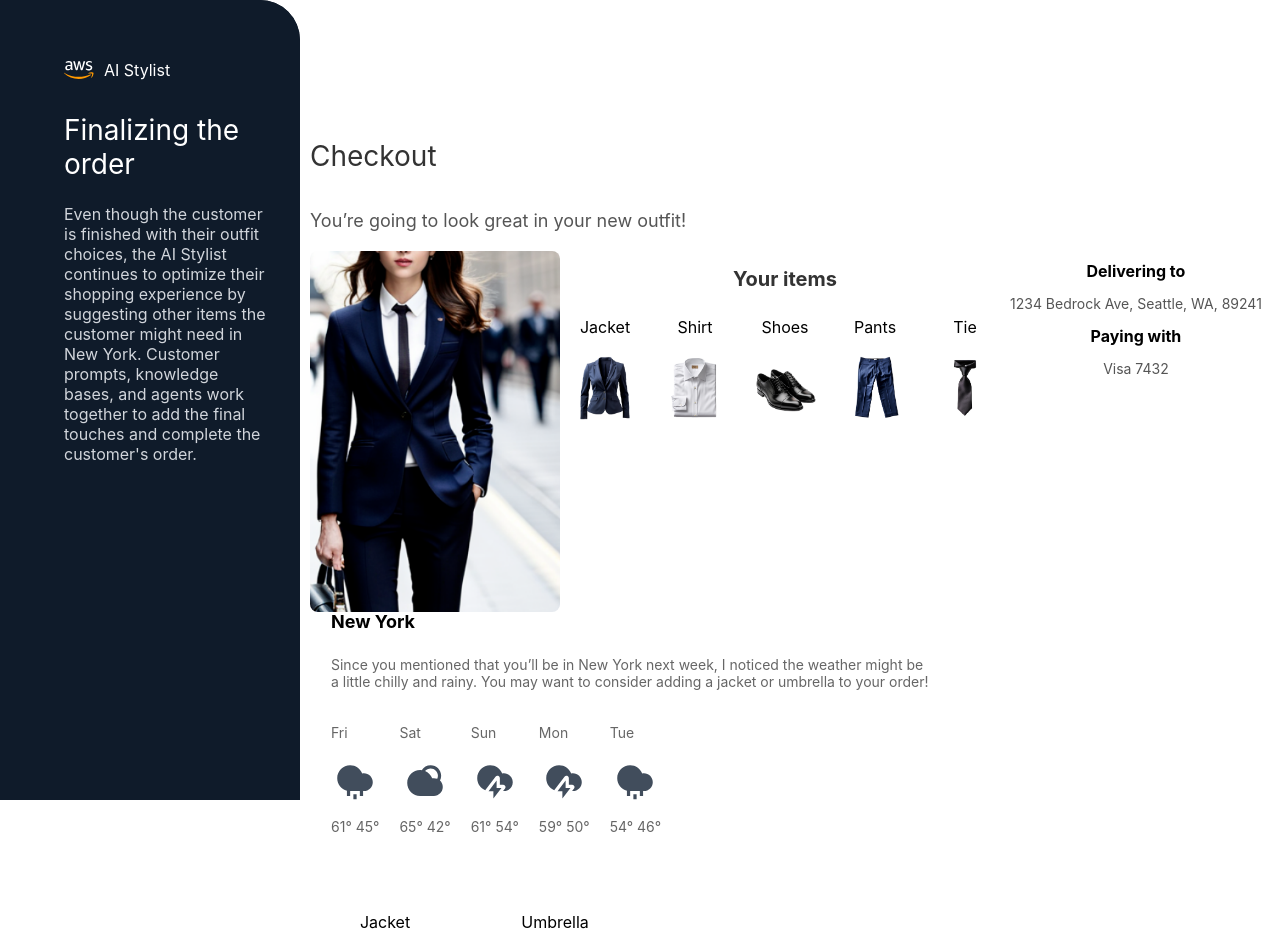
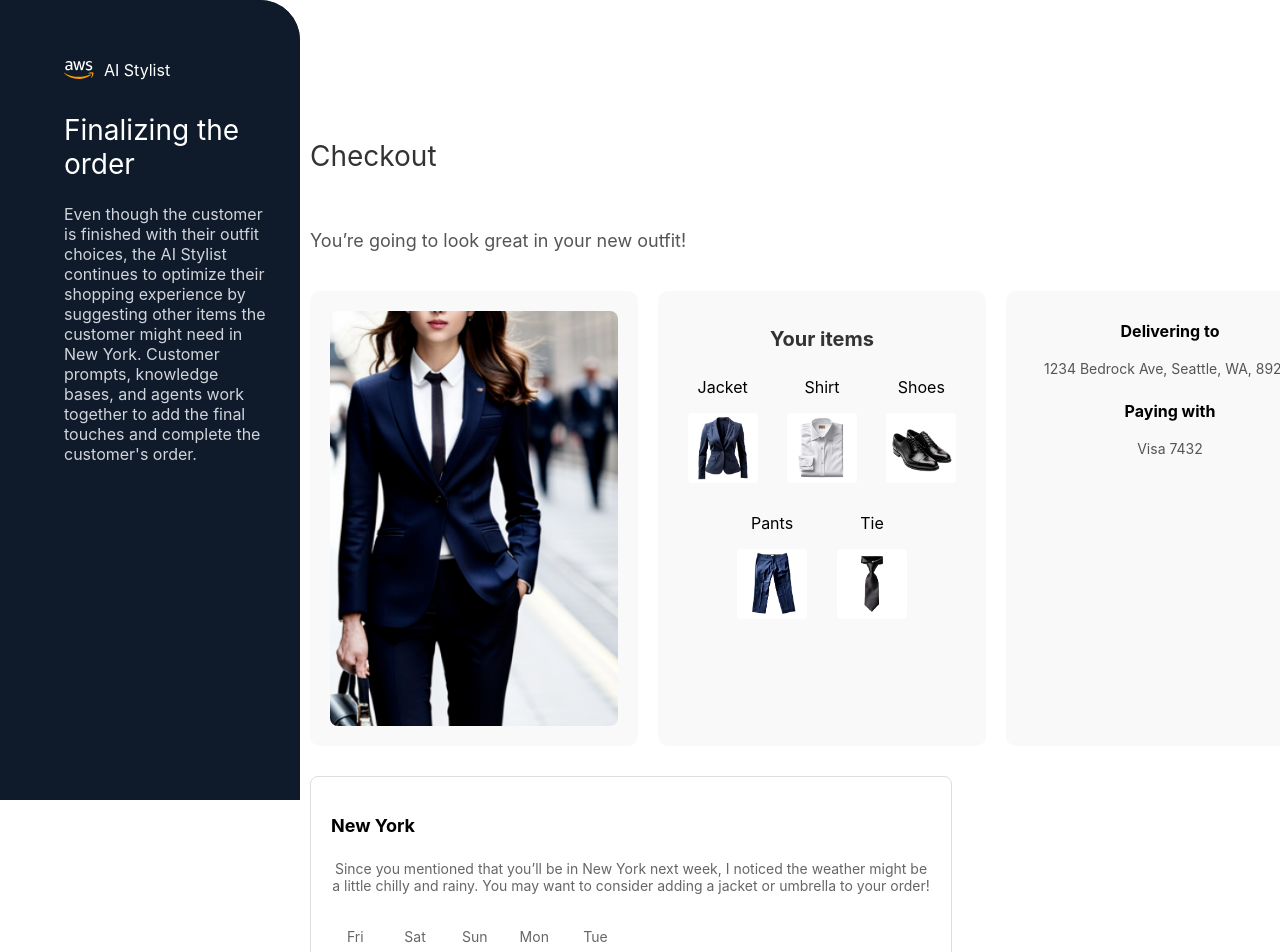
Before and after one commit to Aishu1824/AISTYLIST, a React (Create React App) app: page /finalpage in a window 1280 px wide. Shown: the top 952 px of the page. Built offline with nearby package versions, Linux system fonts and the light colour scheme.

Commit message:
content 4

```diff
--- a/src/pages/content4.css
+++ b/src/pages/content4.css
@@ -11,7 +11,7 @@
   /* box-shadow: 0px 4px 10px rgba(0, 0, 0, 0.1); */
   margin: 10px 300px;
   width: 80%;
-  gap: 20;
+  gap: 20px;
   }
 
   h1 {
@@ -28,48 +28,29 @@
 
   /* Content layout */
   .checkout-content {
-    display: flex;
-    gap: 10px;
-    flex-direction: row;
-    flex-wrap: wrap;
+    display: grid;
+    grid-template-columns: repeat(3, 1fr); /* Equal-width columns */
+    gap: 20px;
     margin-bottom: 10px;
   }
-  .left-section{
+
+  .left-section,
+  .right-section,
+  .delivery-details {
     display: flex;
+    flex-direction: column;
+    align-items: center;
+    text-align: center;
+    background-color: #f9f9f9;
+    padding: 20px;
+    border-radius: 10px;
+    min-height: 300px; /* Ensure consistent height */
   }
-
   .left-section .outfit-image {
-    width: 250px;
+    max-width: 100%;
+    height: auto;
     border-radius: 8px;
   }
-
-  .right-section {
-
-
-    flex: 1;
-  }
-
-  .outfit-image {
-    width: 100%; /* Image takes full width of its container */
-    max-width: 300px; /* Set a maximum width */
-    height: auto; /* Maintain aspect ratio */
-    border-radius: 8px; /* Optional: Add rounded corners */
-  }
-
-  /* For smaller laptop screens */
-  @media screen and (max-width: 1024px) {
-    .outfit-image {
-      max-width: 250px; /* Reduce max width for smaller screens */
-    }
-  }
-
-  /* For larger laptop screens */
-  @media screen and (min-width: 1440px) {
-    .outfit-image {
-      max-width: 350px; /* Increase max width for larger screens */
-    }
-  }
-
 
   .right-section h2 {
     font-size: 20px;
@@ -79,14 +60,15 @@
 
   .items-list {
     display: flex;
-    gap: 20px;
-    flex-wrap: wrap;
-    flex-direction: row;
-        justify-content: space-evenly;
+    gap: 10px;
+    flex-wrap: wrap; /* Allows items to wrap to the next row */
+    justify-content: center;
   }
 
   .item {
     text-align: center;
+    flex: 1 1 30%; /* Adjust width of items */
+    max-width: 90px; /* Prevent oversized items */
   }
 
   .item img {
@@ -107,17 +89,15 @@
 
   /* Weather Section */
   .weather-section {
-    margin-top: -50px;
     padding: 20px;
-    border: 1px solid transparent;
+    border: 1px solid #ddd;
     border-radius: 8px;
-    display: flex; /* Flexbox to align content horizontally */
-  flex-direction: column; /* Keeps content vertical */
-  align-items: flex-start; /* Centers the content horizontally */
+    display: flex;
+    flex-direction: column;
+    align-items: flex-start;
   }
 
   .weather-section h3 {
-    text-align: left;
     font-size: 18px;
     margin-bottom: 10px;
   }
@@ -126,17 +106,13 @@
     font-size: 14px;
     margin-bottom: 20px;
     color: #666;
-    text-align: left; /* Aligns text to the center */
-  max-width: 600px; /* Ensures the paragraph doesn't stretch too wide */
+    max-width: 600px;
   }
 
   .weather-forecast {
     display: flex;
-    flex-direction: row;
-    gap: 20px;
-    justify-content: flex-start; /* Centers the forecast items */
-    flex-wrap: wrap; /* Makes items responsive on smaller screens */
-
+    gap: 10px;
+    flex-wrap: wrap; /* Ensures responsiveness */
   }
 
   .weather-item {
@@ -145,25 +121,24 @@
   }
 
   .weather-icon {
-    font-size: 24px;
-    width: 40px; /* Adjusts the icon size */
-  height: 40px;
+    width: 40px;
+    height: 40px;
   }
 
   /* Add to Order Section */
   .add-to-order-section {
     display: flex;
-    flex-direction: row;
     gap: 20px;
     margin-top: 20px;
+    justify-content: center;
   }
 
   .add-item {
     display: flex;
     flex-direction: column;
+    align-items: center;
     text-align: center;
-    gap: 20px;
-
+    gap: 10px;
   }
 
   .add-item-image {
@@ -185,13 +160,17 @@
   .add-button:hover {
     background-color: #005bb5;
   }
+
+  /* Media Queries for Responsiveness */
+  @media (max-width: 1024px) {
+    .checkout-content {
+      grid-template-columns: 1fr; /* Stacks sections vertically */
+    }
+  }
+
   @media (max-width: 768px) {
     .checkout-container {
       width: 90%;
-    }
-
-    .checkout-content > div {
-      flex: 1 1 100%;
     }
 
     .weather-section {
--- a/src/pages/content4.js
+++ b/src/pages/content4.js
@@ -1,119 +1,5 @@
-
-// import React, { useState } from 'react'
-// import "./content4.css"; // Ensure the CSS file matches the below styles
-
-// const Content = () => {
-//   return (
-
-//     <div className="checkout-container">
-//       <h1>Checkout</h1>
-//       <p className="tagline">You’re going to look great in your new outfit!</p>
-
-//       <div className="checkout-content">
-//         {/* Left Section */}
-//         <div className="left-section">
-//           <img
-//             src="/assests/images/image4.png" // Replace with actual image URL
-//             alt="Outfit preview"
-//             className="outfit-image"
-//           />
-//         </div>
-
-//         {/* Right Section */}
-//         <div className="right-section">
-//           <h2>Your items</h2>
-//           <div className="items-list">
-//             <div className="item">
-//             <p>Jacket</p>
-//               <img src="assests/images/image6.png" alt="Jacket" />
-
-//             </div>
-//             <div className="item">
-//             <p>Shirt</p>
-//               <img src="assests/images/1.png" alt="Shirt" />
-
-//             </div>
-//             <div className="item">
-//             <p>Shoes</p>
-//               <img src="assests/images/2.png" alt="Shoes" />
-
-//             </div>
-//             <div className="item">
-//             <p>Pants</p>
-//               <img src="assests/images/3.png" alt="Pants" />
-
-//             </div>
-//             <div className="item">
-//             <p>Tie</p>
-//               <img src="assests/images/4.png" alt="Tie" />
-
-//             </div>
-//           </div>
-// </div>
-//           <div className="delivery-details">
-//             <h3>Delivering to</h3>
-//             <p>1234 Bedrock Ave, Seattle, WA, 89241</p>
-//             <h3>Paying with</h3>
-//             <p>Visa 7432</p>
-
-//         </div>
-//       </div>
-
-//       {/* Weather Section */}
-//       <div className="weather-section">
-//         <h3>New York</h3>
-//         <p>
-//           Since you mentioned that you’ll be in New York next week, I noticed
-//           the weather might be a little chilly and rainy. You may want to
-//           consider adding a jacket or umbrella to your order!
-//         </p>
-// <div className="weather-forecast">
-//   {[
-//     { day: "Fri", temp: "61° 45°", icon: "/assests/images/l1.svg" },
-//     { day: "Sat", temp: "65° 42°", icon: "/assests/images/l2.svg" },
-//     { day: "Sun", temp: "61° 54°", icon: "/assests/images/l3.svg" },
-//     { day: "Mon", temp: "59° 50°", icon: "/assests/images/l4.svg" },
-//     { day: "Tue", temp: "54° 46°", icon: "/assests/images/l5.svg" },
-//   ].map((weather, index) => (
-//     <div key={index} className="weather-item">
-//       <p>{weather.day}</p>
-//       <img src={weather.icon} alt={`${weather.day} weather`} className="weather-icon" />
-//       <p>{weather.temp}</p>
-//     </div>
-//   ))}
-// </div>
-//       </div>
-
-//       {/* Add to Order Section */}
-//       <div className="add-to-order-section">
-//         <div className="add-item">
-//         <p>Jacket</p>
-//           <img
-//             src="assests/images/jac1.png" // Replace with actual jacket image
-//             alt="Jacket"
-//             className="add-item-image"
-//           />
-
-//           <button className="add-button">Add to order</button>
-//         </div>
-//         <div className="add-item">
-//         <p>Umbrella</p>
-//           <img
-//             src="assests/images/jac2.png" // Replace with actual umbrella image
-//             alt="Umbrella"
-//             className="add-item-image"
-//           />
-
-//           <button className="add-button">Add to order</button>
-//         </div>
-//       </div>
-//     </div>
-//   );
-// };
-
-// export default Content;
-import React, { useState } from 'react';
-import "./content4.css"; // Ensure the CSS file matches the below styles
+import React, { useState } from "react";
+import "./content4.css"; // Ensure the CSS file matches the styles
 
 const Content = () => {
   const [items, setItems] = useState([
@@ -130,8 +16,15 @@ const Content = () => {
   });
 
   const addToOrder = (itemName, imgSrc, key) => {
+    if (!addedStatus[key]) {
+      // Add item to the order
       setItems([...items, { name: itemName, imgSrc }]);
-    setAddedStatus((prevStatus) => ({ ...prevStatus, [key]: true }));
+    } else {
+      // Remove item from the order
+      setItems(items.filter((item) => item.name !== itemName));
+    }
+    // Toggle the added status
+    setAddedStatus((prevStatus) => ({ ...prevStatus, [key]: !prevStatus[key] }));
   };
 
   return (
@@ -180,13 +73,17 @@ const Content = () => {
           consider adding a jacket or umbrella to your order!
         </p>
         <div className="weather-forecast">
-          {[
-            { day: "Fri", temp: "61° 45°", icon: "/assests/images/l1.svg" },
-            { day: "Sat", temp: "65° 42°", icon: "/assests/images/l2.svg" },
-            { day: "Sun", temp: "61° 54°", icon: "/assests/images/l3.svg" },
-            { day: "Mon", temp: "59° 50°", icon: "/assests/images/l4.svg" },
-            { day: "Tue", temp: "54° 46°", icon: "/assests/images/l5.svg" },
-          ].map((weather, index) => (
+          {[{
+              day: "Fri", temp: "61° 45°", icon: "/assests/images/l1.svg"
+            }, {
+              day: "Sat", temp: "65° 42°", icon: "/assests/images/l2.svg"
+            }, {
+              day: "Sun", temp: "61° 54°", icon: "/assests/images/l3.svg"
+            }, {
+              day: "Mon", temp: "59° 50°", icon: "/assests/images/l4.svg"
+            }, {
+              day: "Tue", temp: "54° 46°", icon: "/assests/images/l5.svg"
+            }].map((weather, index) => (
               <div key={index} className="weather-item">
                 <p>{weather.day}</p>
                 <img src={weather.icon} alt={`${weather.day} weather`} className="weather-icon" />
@@ -207,10 +104,11 @@ const Content = () => {
           />
           <button
             className="add-button"
-            onClick={() => addToOrder("Jacket", "assests/images/jac1.png", "jacket")}
-            disabled={addedStatus.jacket}
+            onClick={() =>
+              addToOrder("Jacket", "assests/images/jac1.png", "jacket")
+            }
           >
-            {addedStatus.jacket ? "Item added" : "Add to order"}
+            {addedStatus.jacket ? "Remove from order" : "Add to order"}
           </button>
         </div>
         <div className="add-item">
@@ -222,10 +120,11 @@ const Content = () => {
           />
           <button
             className="add-button"
-            onClick={() => addToOrder("Umbrella", "assests/images/jac2.png", "umbrella")}
-            disabled={addedStatus.umbrella}
+            onClick={() =>
+              addToOrder("Umbrella", "assests/images/jac2.png", "umbrella")
+            }
           >
-            {addedStatus.umbrella ? "Item added" : "Add to order"}
+            {addedStatus.umbrella ? "Remove from order" : "Add to order"}
           </button>
         </div>
       </div>
```
Lines whose indentation alone changed are shown as unchanged.
